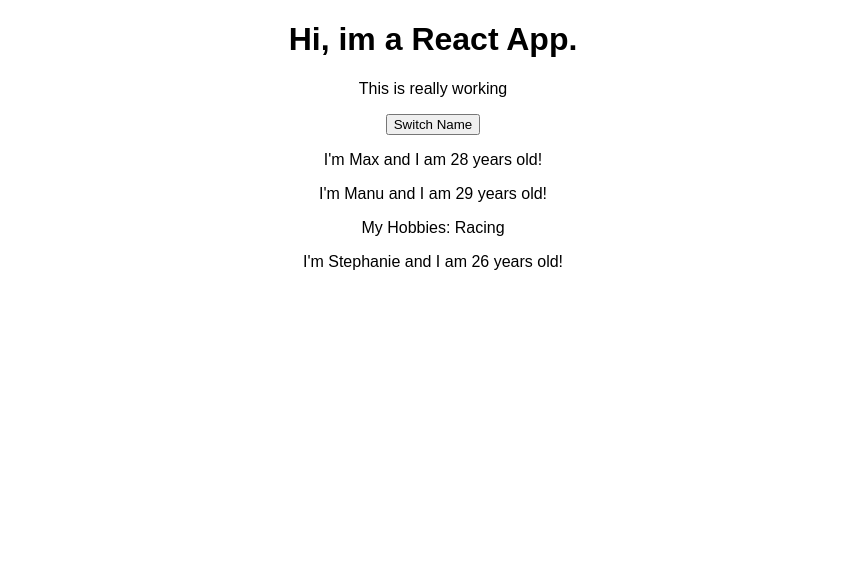
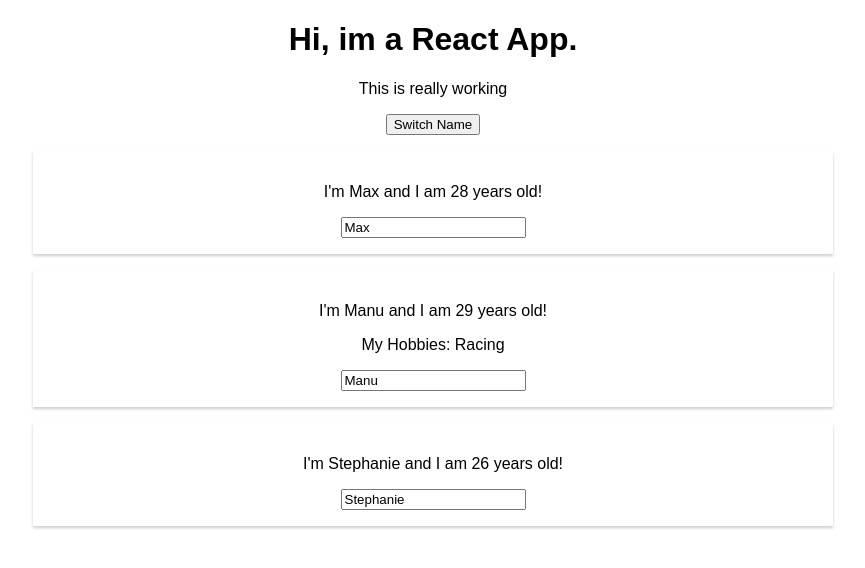
Before and after one commit to DiogoEPinto/react_complete_guide, a React (Create React App) app: page / in a window 1280 px wide. Shown: the top 568 px of the page, without its empty margins (207-1072 px from the left). Built offline with nearby package versions, Linux system fonts and the light colour scheme.

Commit message:
Adding CSS with Stylesheets

```diff
--- a/src/App.js
+++ b/src/App.js
@@ -1,6 +1,7 @@
 import React, { Component } from 'react';
 import './App.css';
 import Person from './Person/Person';
+import './Person/Person.css';
 
 class App extends Component {
 
@@ -23,6 +24,16 @@
     })
   }
 
+  nameChangedHandler = (event) => {
+    this.setState({
+      persons: [
+        { name: 'Max', age: 28 },
+        { name: event.target.value, age: 29 },
+        { name: 'Stephanie', age: 26 }
+      ],
+    })
+  }
+
   render() {
     return (
       <div className="App">
@@ -36,7 +47,8 @@
         <Person
           name={this.state.persons[1].name}
           age={this.state.persons[1].age}
-          click={this.switchNameHandler.bind(this, 'Max!')}>My Hobbies: Racing</Person>
+          click={this.switchNameHandler.bind(this, 'Max!')}
+          changed={this.nameChangedHandler}>My Hobbies: Racing</Person>
         <Person
           name={this.state.persons[2].name}
           age={this.state.persons[2].age} />
--- /dev/null
+++ b/src/Person/Person.css
@@ -0,0 +1,8 @@
+.Person {
+    width: 60%;
+    margin: 16px auto;
+    border: 1px #eeeeee;
+    box-shadow: 0 2px 3px #cccccc;
+    padding: 16px;
+    text-align: center;
+}
--- a/src/Person/Person.js
+++ b/src/Person/Person.js
@@ -2,9 +2,10 @@
 
 const person = (props) => {
     return (
-        <div>
-            <p>I'm {props.name} and I am {props.age} years old!</p>
+        <div className="Person">
+            <p onClick={props.click}>I'm {props.name} and I am {props.age} years old!</p>
             <p>{props.children}</p>
+            <input type="text" onChange={props.changed} value={props.name}/>
         </div>
     )
 }
```
